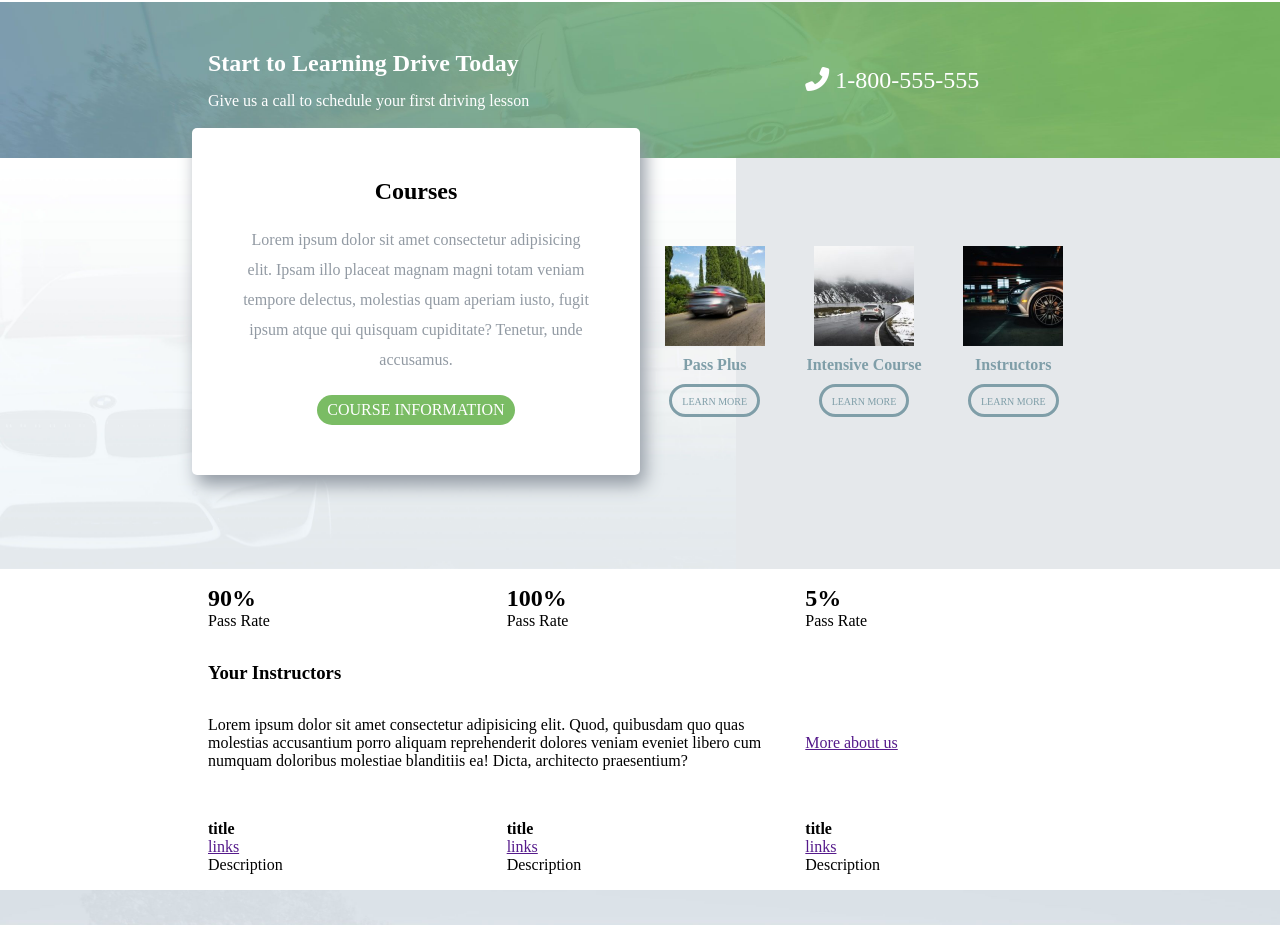
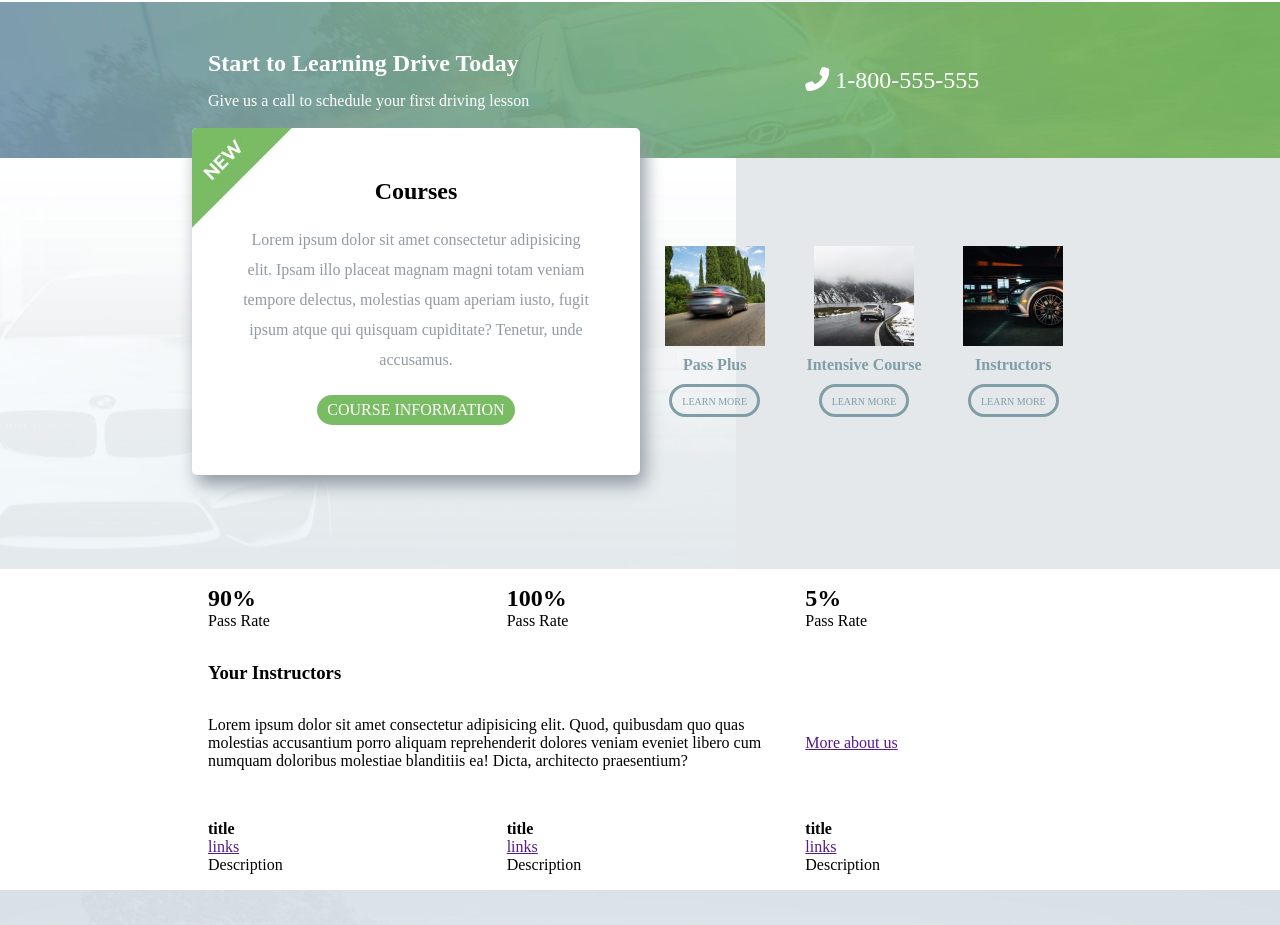
Before and after one commit to Baglio1683/proj-html-vuejs, a Vue app: page / in a window 1280 px wide. Shown: the part 1360-2285 px from the top of the page. Built offline with nearby package versions, Linux system fonts and the light colour scheme.

Commit message:
Add the image new on section courses

```diff
--- a/src/components/AppSectionCourses.vue
+++ b/src/components/AppSectionCourses.vue
@@ -20,6 +20,7 @@ export default{
   <div class="container">
 
      <div class="col_6 d_flex justify_center flex_wrap">
+        <img src="../assets/images/new-corner.jpg" alt="">
         <h2>Courses</h2>
         <p class="textalign_center">Lorem ipsum dolor sit amet consectetur adipisicing elit. Ipsam illo placeat magnam magni totam veniam tempore delectus, molestias quam aperiam iusto, fugit ipsum atque qui quisquam cupiditate? Tenetur, unde accusamus.</p>
         <a href="" class="btn_green">COURSE INFORMATION</a>
@@ -77,6 +78,12 @@ section{
          position: relative;
          top: -30px;
          left: 0;
+         img{
+            position: absolute;
+            left: 0;
+            top: 0;
+            border-top-left-radius: 5px;
+         }
 
          p{
          color: $color-grayfoot;
```
